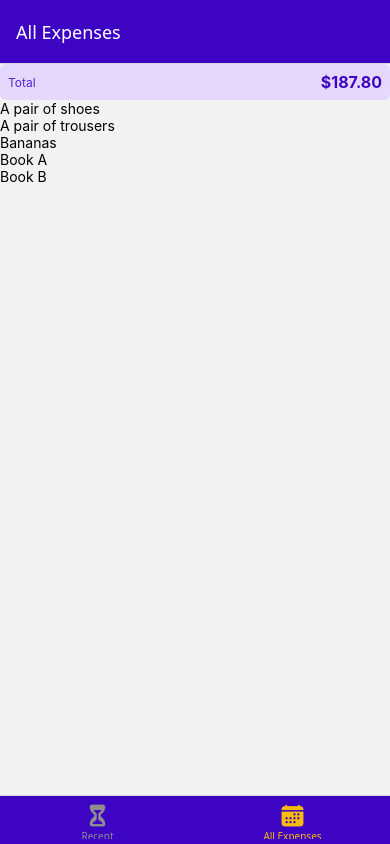
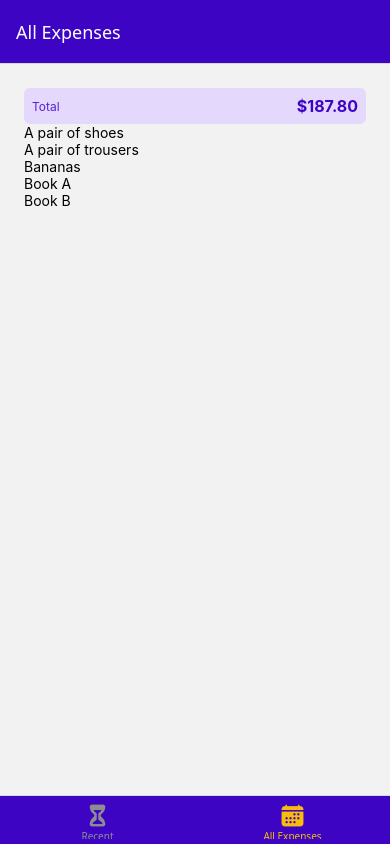
Before and after one commit to DeboraBucci/expenses-tracker, a React Native app: screen /AllExpenses in a window 390 px wide. Built offline with nearby package versions, Linux system fonts and the light colour scheme.

Commit message:
add styles to wrapper view in ExpensesOutput

```diff
--- a/components/expenses-output/ExpensesOutput.js
+++ b/components/expenses-output/ExpensesOutput.js
@@ -1,4 +1,4 @@
-import { View } from "react-native";
+import { StyleSheet, View } from "react-native";
 import ExpensesSummary from "./ExpensesSummary";
 import ExpensesList from "./ExpensesList";
 
@@ -37,7 +37,7 @@ const DUMMY_EXPENSES = [
 
 function ExpensesOutput({ expenses, expensesPeriod }) {
   return (
-    <View>
+    <View style={styles.container}>
       <ExpensesSummary expenses={DUMMY_EXPENSES} period={expensesPeriod} />
       <ExpensesList expenses={DUMMY_EXPENSES} />
     </View>
@@ -45,3 +45,9 @@ function ExpensesOutput({ expenses, expensesPeriod }) {
 }
 
 export default ExpensesOutput;
+
+const styles = StyleSheet.create({
+  container: {
+    padding: 24,
+  },
+});
```
